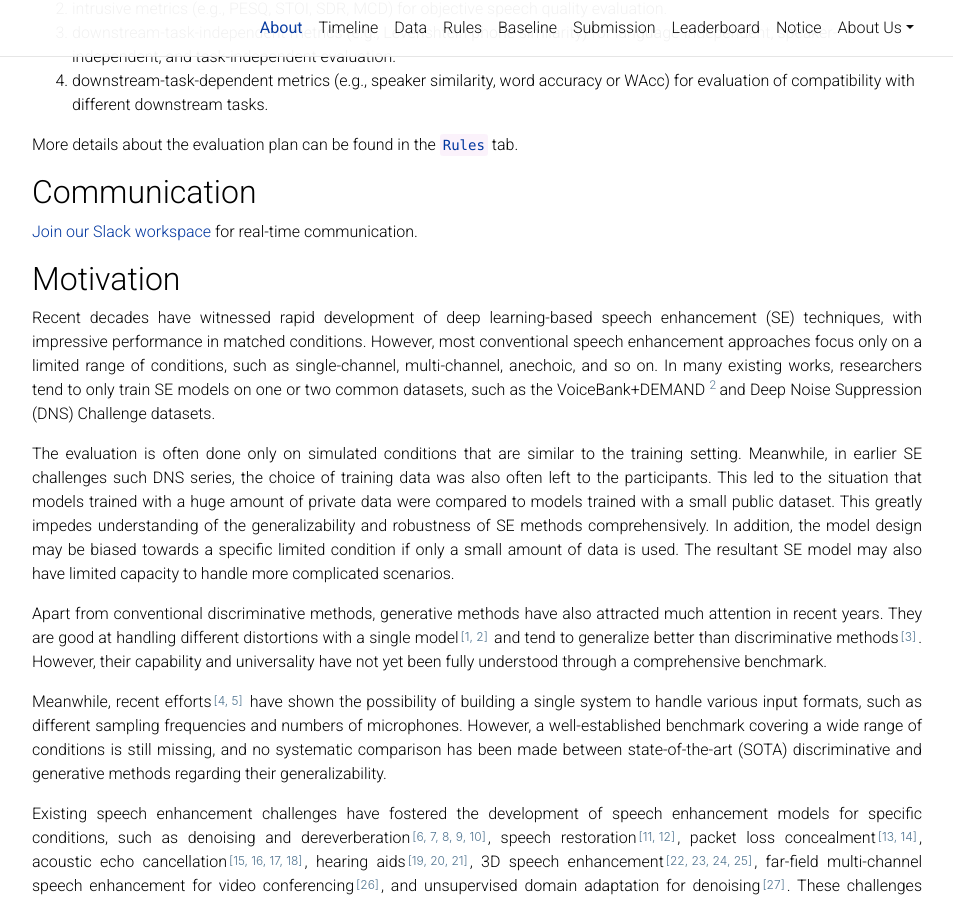
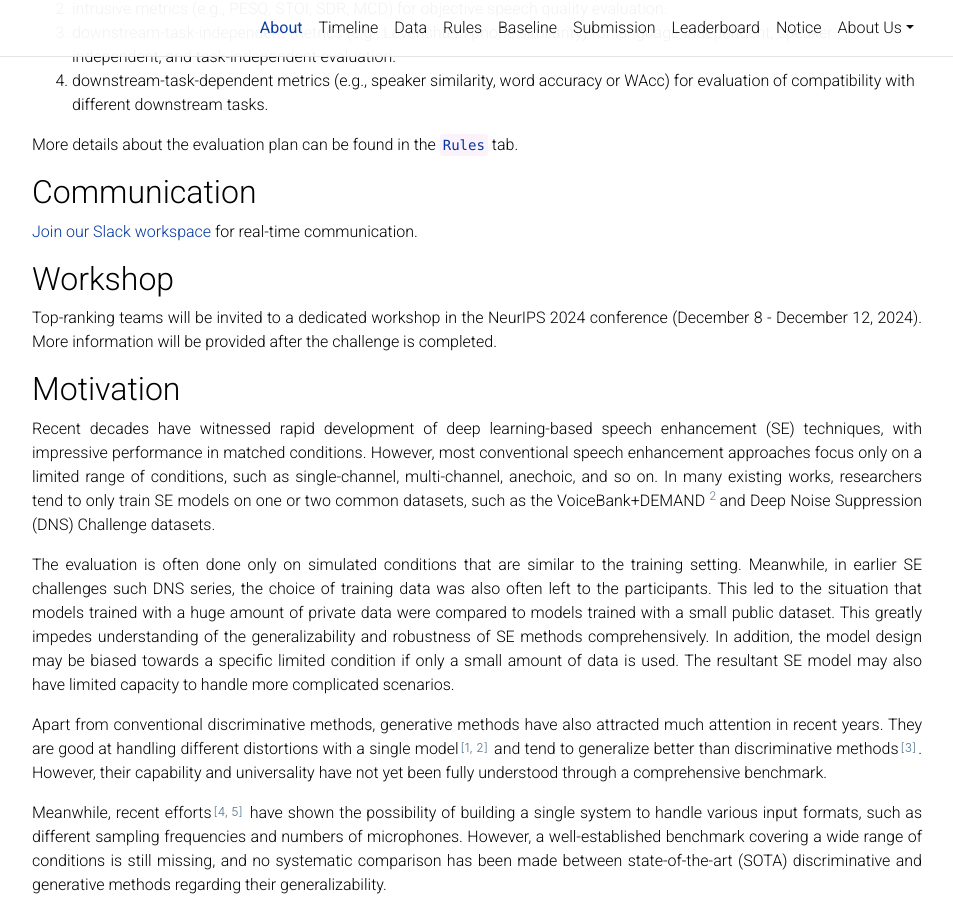
Before and after one commit to urgent-challenge/urgent2024, a Jekyll site: the page built from _pages/about.md, in a window 1280 px wide and 900 px high, scrolled down 1429 px. Shown: the whole window, without its empty margins (163-1116 px from the left). Built offline with Jekyll 4.4.1, drawn with Linux system fonts in a browser that asks for light colours; comment, search, counter and statistics services are not loaded; a style sheet for code colours, icons or effects is not loaded.

Commit message:
Add information about Workshop

```diff
--- a/_pages/about.md
+++ b/_pages/about.md
@@ -71,6 +71,10 @@ More details about the evaluation plan can be found in the [`Rules`](/urgent2024
 
 [Join our Slack workspace](https://join.slack.com/t/urgentchallenge/shared_invite/zt-2jy2stg7q-79AGeAY0CpKHRl7r4X0e6g) for real-time communication.
 
+## Workshop
+
+Top-ranking teams will be invited to a dedicated workshop in the NeurIPS 2024 conference (December 8 - December 12, 2024). More information will be provided after the challenge is completed.
+
 <!-- ## Paper Submission
 
 Participants may feel free to submit their system description paper to any conference. -->
```
